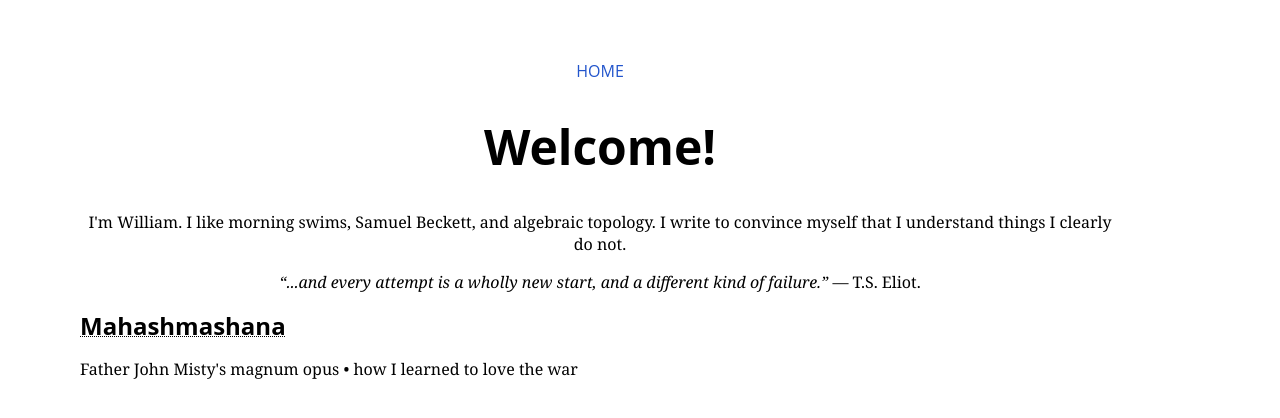
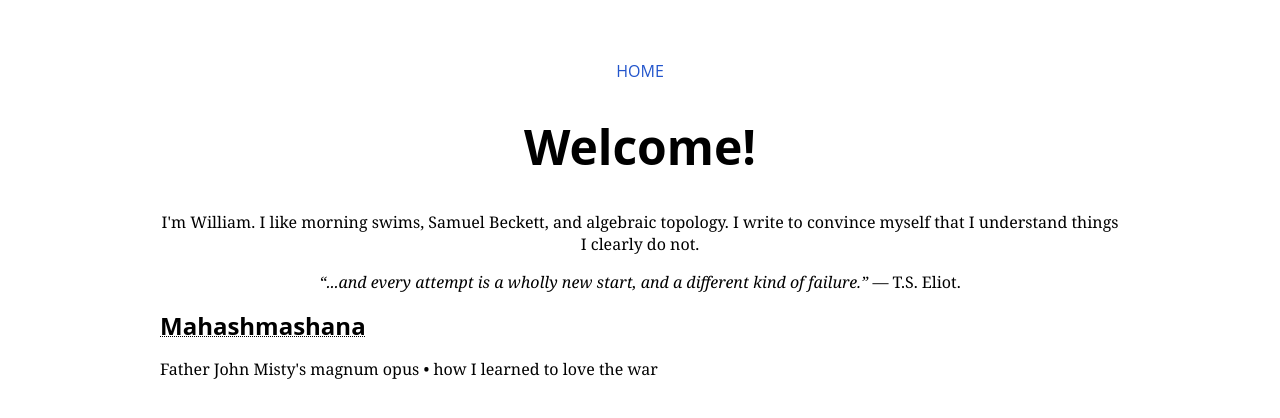
Before and after one commit to williamrygao/williamrygao.github.io, a Jekyll site: the page built from index.md, in a window 1280 px wide. Shown: the top 418 px of the page. Built offline with Jekyll 4.4.1, drawn with Linux system fonts in a browser that asks for light colours.

Commit message:
Update style.css

```diff
--- a/assets/css/style.css
+++ b/assets/css/style.css
@@ -1,5 +1,5 @@
 body {
-  margin: 20px 160px 160px 80px;
+  margin: 20px 160px 80px 160px;
   font-family: Georgia, serif;
   color: #333;
   background-color: #fff;
```
